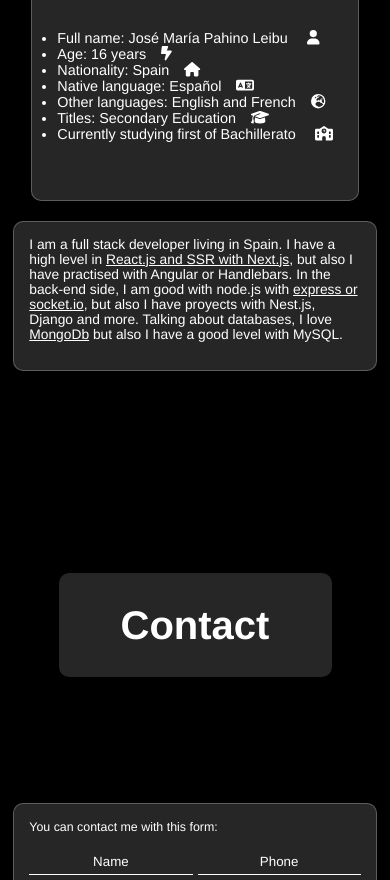
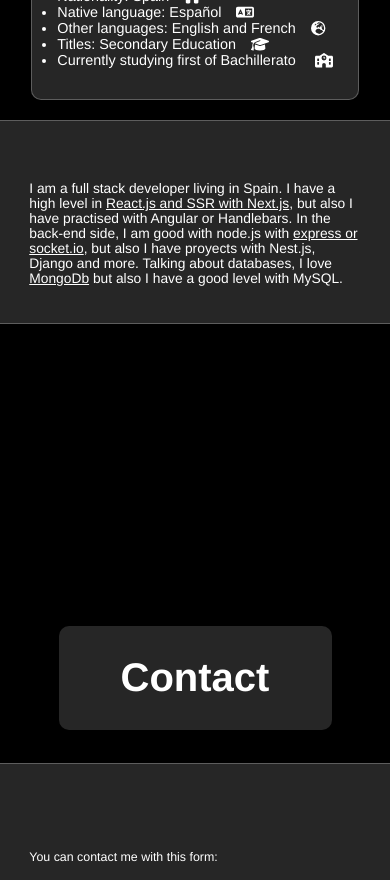
Before and after one commit to chemokita13/Portfolio, a React (Create React App) app: page / in a window 390 px wide. Shown: the part 1120-2000 px from the top of the page. Built offline with nearby package versions, Linux system fonts and the light colour scheme.

Commit message:
about page made responsive (but  not as beatifull)

```diff
--- a/src/components/about.css
+++ b/src/components/about.css
@@ -183,32 +183,55 @@
 
 @media (max-width: 890px) {
     .about-title {
-        margin-top: 5px;
+        margin-top: 50px;
     }
+
     .about-container {
         gap: 5px;
         flex-direction: column;
         font-size: 75%;
     }
+
     .about-card {
         padding: 25px;
         height: 30%;
         margin-top: 0;
     }
+
     .about-description {
-        padding: 15px;
+        padding: 60px;
         width: 85%;
         font-size: 115%;
         height: 20%;
     }
+
     #about {
         height: 200vh;
     }
+
     .about-container {
         height: 100vh;
         padding-bottom: 100px;
     }
+
     .contact {
+        margin-top: 100px;
+        margin-bottom: 100px;
         height: 100vh;
     }
+
+    .contact-title {
+        margin-top: 100px;
+    }
+
+    .contact-description {
+        margin-top: 0;
+        padding: 2.25cm;
+    }
+
+    .contact-card {
+        margin-top: 50px;
+        width: 215px;
+        height: 100px;
+    }
 }
```
